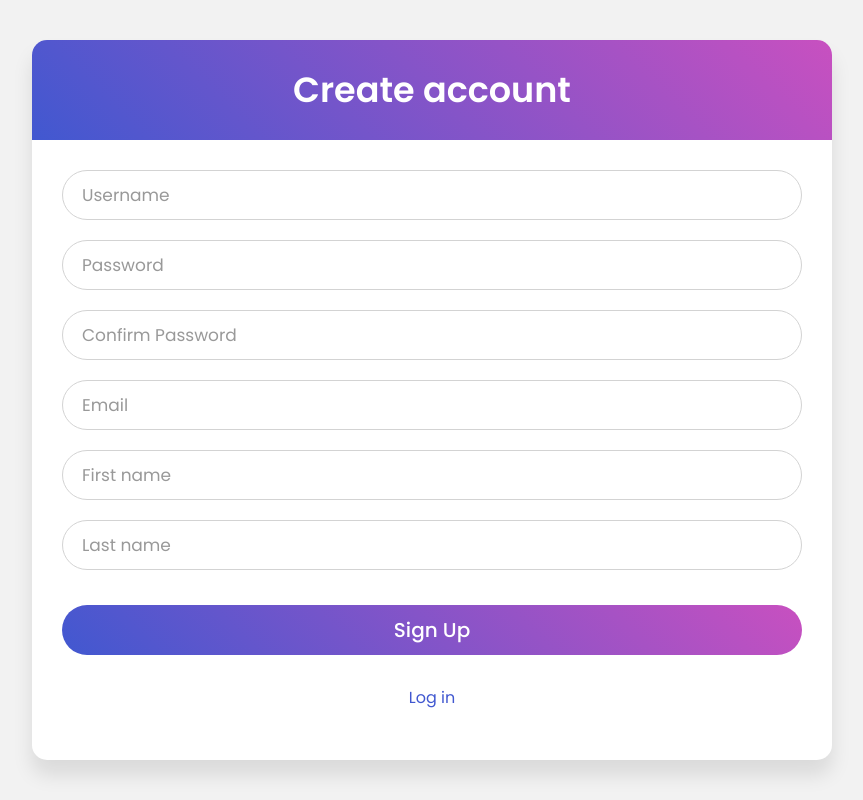
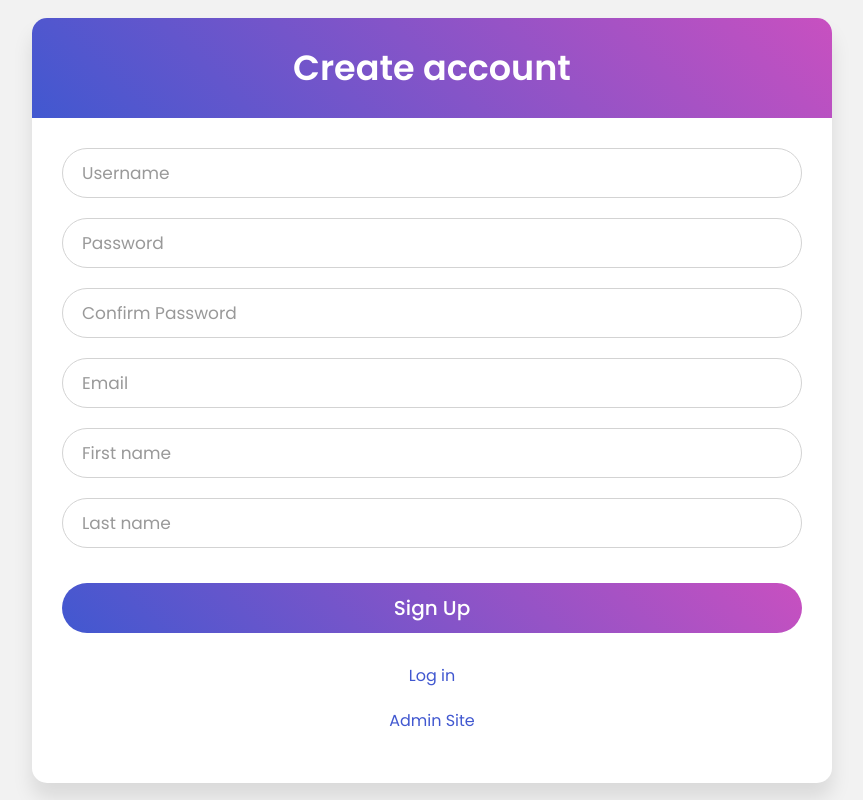
Before and after one commit to 6410685090/cn331-as2, a Django app: page /signup in a window 1280 px wide. Shown: the whole page, without its empty margins (208-1071 px from the left). Run offline with Django 4.2, Linux system fonts and the light colour scheme.

Commit message:
add go to adminsite

```diff
--- a/users/templates/users/signup.html
+++ b/users/templates/users/signup.html
@@ -41,6 +41,9 @@
         <div class="signup-link">
             <a href="{% url 'logout' %}">Log in</a>
         </div>
+        <div class="signup-link">
+            <a href="/admin">Admin Site</a>
+        </div>
     </form>
 </div>
 {% endblock %}
```
